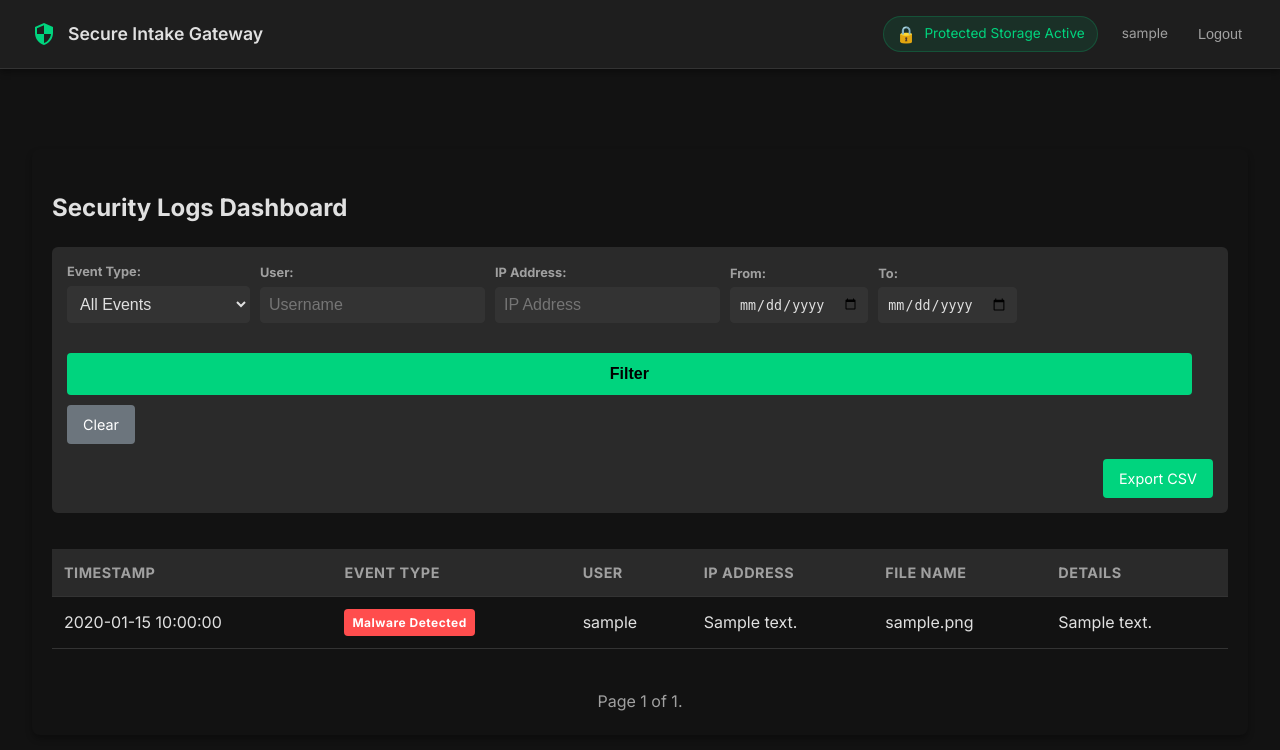
After one commit to Harshit-Maurya838/secure-file-upload-portal, a Django app: page /security/logs/ in a window 1280 px wide. The commit adds this page. Shown: the top 750 px of the page. Run offline with Django 5.2, Linux system fonts and the light colour scheme; a user stored in the database is signed in; tables that the repository leaves empty hold one stand-in row (values such as "Sample post").

Commit message:
Admins can see logs

```diff
--- a/uploads/static/css/styles.css
+++ b/uploads/static/css/styles.css
@@ -265,3 +265,151 @@ td a:hover {
 .mt-4 { margin-top: 1.5rem; }
 .mb-4 { margin-bottom: 1.5rem; }
 .text-muted { color: var(--text-secondary); font-size: 0.85rem; }
+
+/* Security Dashboard */
+.security-dashboard {
+    background-color: var(--card-bg);
+    padding: 20px;
+    border-radius: 8px;
+    box-shadow: 0 4px 6px rgba(0, 0, 0, 0.3);
+    margin-top: 2rem;
+    color: var(--text-primary);
+}
+
+.dashboard-controls {
+    display: flex;
+    justify-content: space-between;
+    align-items: center;
+    margin-bottom: 20px;
+    flex-wrap: wrap;
+    gap: 15px;
+    background: #2a2a2a;
+    padding: 15px;
+    border-radius: 6px;
+}
+
+.filter-form {
+    display: flex;
+    flex-wrap: wrap;
+    gap: 10px;
+    align-items: end;
+}
+
+.form-group {
+    display: flex;
+    flex-direction: column;
+}
+
+.form-group label {
+    font-size: 0.8em;
+    font-weight: bold;
+    margin-bottom: 3px;
+    color: var(--text-secondary);
+}
+
+.filter-form input, .filter-form select {
+    padding: 8px;
+    border: 1px solid var(--border-color);
+    border-radius: 4px;
+    background-color: #333;
+    color: var(--text-primary);
+}
+
+.table-container {
+    overflow-x: auto;
+}
+
+.security-table {
+    width: 100%;
+    border-collapse: collapse;
+    margin-bottom: 20px;
+}
+
+.security-table th, .security-table td {
+    padding: 12px;
+    text-align: left;
+    border-bottom: 1px solid var(--border-color);
+}
+
+.security-table th {
+    background-color: #2a2a2a;
+    font-weight: bold;
+    color: var(--text-secondary);
+}
+
+.security-table tr:hover {
+    background-color: #2a2a2a;
+}
+
+.badge {
+    padding: 4px 8px;
+    border-radius: 4px;
+    font-size: 0.75em;
+    font-weight: bold;
+    color: white;
+}
+
+.badge-DOWNLOAD {
+    background-color: var(--accent-primary); /* Green */
+}
+
+.badge-LOGIN_FAIL, .badge-INVALID_TYPE, .badge-SIZE_LIMIT {
+    background-color: var(--accent-warning); /* Yellow */
+    color: #333;
+}
+
+.badge-MALWARE_DETECTED {
+    background-color: var(--accent-alert); /* Red */
+}
+
+.no-data {
+    text-align: center;
+    padding: 20px;
+    color: var(--text-secondary);
+    font-style: italic;
+}
+
+.pagination {
+    margin-top: 20px;
+    text-align: center;
+}
+
+.step-links a {
+    color: var(--accent-primary);
+    text-decoration: none;
+    margin: 0 5px;
+}
+
+.step-links .current {
+    color: var(--text-secondary);
+    margin: 0 5px;
+}
+
+.export-controls {
+    margin-left: auto;
+}
+
+.btn-secondary {
+    background-color: #6c757d;
+    color: white;
+    padding: 0.5rem 1rem;
+    border-radius: 4px;
+    text-decoration: none;
+    font-size: 0.9rem;
+    border: none;
+    cursor: pointer;
+}
+
+.btn-success {
+    background-color: var(--accent-primary);
+    color: white;
+    padding: 0.5rem 1rem;
+    border-radius: 4px;
+    text-decoration: none;
+    font-size: 0.9rem;
+    display: inline-block;
+}
+
+.btn-success:hover {
+    opacity: 0.9;
+}
--- /dev/null
+++ b/uploads/templates/uploads/security_logs.html
@@ -0,0 +1,101 @@
+{% extends 'base.html' %}
+
+{% block content %}
+<div class="security-dashboard">
+    <h2>Security Logs Dashboard</h2>
+
+    <div class="dashboard-controls">
+        <form method="get" class="filter-form">
+            <div class="form-group">
+                <label for="event_type">Event Type:</label>
+                <select name="event_type" id="event_type">
+                    <option value="">All Events</option>
+                    {% for type_code, type_name in event_types %}
+                        <option value="{{ type_code }}" {% if request.GET.event_type == type_code %}selected{% endif %}>{{ type_name }}</option>
+                    {% endfor %}
+                </select>
+            </div>
+
+            <div class="form-group">
+                <label for="user">User:</label>
+                <input type="text" name="user" id="user" value="{{ request.GET.user }}" placeholder="Username">
+            </div>
+
+            <div class="form-group">
+                <label for="ip">IP Address:</label>
+                <input type="text" name="ip" id="ip" value="{{ request.GET.ip }}" placeholder="IP Address">
+            </div>
+
+            <div class="form-group">
+                <label for="date_min">From:</label>
+                <input type="date" name="date_min" id="date_min" value="{{ request.GET.date_min }}">
+            </div>
+
+            <div class="form-group">
+                <label for="date_max">To:</label>
+                <input type="date" name="date_max" id="date_max" value="{{ request.GET.date_max }}">
+            </div>
+
+            <button type="submit" class="btn btn-primary">Filter</button>
+            <a href="{% url 'security_logs' %}" class="btn btn-secondary">Clear</a>
+        </form>
+
+        <div class="export-controls">
+            <a href="{{ request.get_full_path }}&export=csv" class="btn btn-success">Export CSV</a>
+        </div>
+    </div>
+
+    <div class="table-container">
+        <table class="security-table">
+            <thead>
+                <tr>
+                    <th>Timestamp</th>
+                    <th>Event Type</th>
+                    <th>User</th>
+                    <th>IP Address</th>
+                    <th>File Name</th>
+                    <th>Details</th>
+                </tr>
+            </thead>
+            <tbody>
+                {% for event in page_obj %}
+                    <tr>
+                        <td>{{ event.timestamp|date:"Y-m-d H:i:s" }}</td>
+                        <td>
+                            <span class="badge badge-{{ event.event_type }}">
+                                {{ event.get_event_type_display }}
+                            </span>
+                        </td>
+                        <td>{{ event.user.username|default:"Anonymous" }}</td>
+                        <td>{{ event.ip_address }}</td>
+                        <td>{{ event.file_name }}</td>
+                        <td>{{ event.details }}</td>
+                    </tr>
+                {% empty %}
+                    <tr>
+                        <td colspan="6" class="no-data">No security events found.</td>
+                    </tr>
+                {% endfor %}
+            </tbody>
+        </table>
+    </div>
+
+    <div class="pagination">
+        <span class="step-links">
+            {% if page_obj.has_previous %}
+                <a href="?page=1{% if request.GET.event_type %}&event_type={{ request.GET.event_type }}{% endif %}{% if request.GET.user %}&user={{ request.GET.user }}{% endif %}{% if request.GET.ip %}&ip={{ request.GET.ip }}{% endif %}{% if request.GET.date_min %}&date_min={{ request.GET.date_min }}{% endif %}{% if request.GET.date_max %}&date_max={{ request.GET.date_max }}{% endif %}">&laquo; first</a>
+                <a href="?page={{ page_obj.previous_page_number }}{% if request.GET.event_type %}&event_type={{ request.GET.event_type }}{% endif %}{% if request.GET.user %}&user={{ request.GET.user }}{% endif %}{% if request.GET.ip %}&ip={{ request.GET.ip }}{% endif %}{% if request.GET.date_min %}&date_min={{ request.GET.date_min }}{% endif %}{% if request.GET.date_max %}&date_max={{ request.GET.date_max }}{% endif %}">previous</a>
+            {% endif %}
+
+            <span class="current">
+                Page {{ page_obj.number }} of {{ page_obj.paginator.num_pages }}.
+            </span>
+
+            {% if page_obj.has_next %}
+                <a href="?page={{ page_obj.next_page_number }}{% if request.GET.event_type %}&event_type={{ request.GET.event_type }}{% endif %}{% if request.GET.user %}&user={{ request.GET.user }}{% endif %}{% if request.GET.ip %}&ip={{ request.GET.ip }}{% endif %}{% if request.GET.date_min %}&date_min={{ request.GET.date_min }}{% endif %}{% if request.GET.date_max %}&date_max={{ request.GET.date_max }}{% endif %}">next</a>
+                <a href="?page={{ page_obj.paginator.num_pages }}{% if request.GET.event_type %}&event_type={{ request.GET.event_type }}{% endif %}{% if request.GET.user %}&user={{ request.GET.user }}{% endif %}{% if request.GET.ip %}&ip={{ request.GET.ip }}{% endif %}{% if request.GET.date_min %}&date_min={{ request.GET.date_min }}{% endif %}{% if request.GET.date_max %}&date_max={{ request.GET.date_max }}{% endif %}">last &raquo;</a>
+            {% endif %}
+        </span>
+    </div>
+</div>
+{% endblock %}
--- a/uploads/urls.py
+++ b/uploads/urls.py
@@ -5,4 +5,5 @@ urlpatterns = [
     path('', views.upload_file, name='upload_file'),
     path('files/', views.file_list, name='file_list'),
     path('download/<int:file_id>/', views.download_file, name='download_file'),
+    path('security/logs/', views.security_logs, name='security_logs'),
 ]
--- a/uploads/views.py
+++ b/uploads/views.py
@@ -8,6 +8,13 @@ from django_ratelimit.decorators import ratelimit
 
 from .utils import scan_file, move_to_clean, sanitize_file, log_security_event
 from django.core.exceptions import ValidationError
+from django.contrib.admin.views.decorators import staff_member_required
+from django.core.paginator import Paginator
+from django.http import HttpResponse
+import csv
+from .models import SecurityEvent
+from datetime import datetime
+
 
 @ratelimit(key='ip', rate='10/m', method='POST', block=True)
 @login_required
@@ -69,3 +76,68 @@ def download_file(request, file_id):
 def file_list(request):
     files = UploadedFile.objects.filter(status='CLEAN').order_by('-uploaded_at')
     return render(request, 'uploader/file_list.html', {'files': files})
+
+@staff_member_required
+def security_logs(request):
+    # Filter setup
+    events = SecurityEvent.objects.all().order_by('-timestamp')
+
+    event_type = request.GET.get('event_type')
+    if event_type:
+        events = events.filter(event_type=event_type)
+
+    user_query = request.GET.get('user')
+    if user_query:
+        events = events.filter(user__username__icontains=user_query)
+
+    ip_query = request.GET.get('ip')
+    if ip_query:
+        events = events.filter(ip_address__icontains=ip_query)
+
+    date_min = request.GET.get('date_min')
+    if date_min:
+        try:
+            events = events.filter(timestamp__gte=date_min)
+        except ValidationError:
+            pass # Ignore invalid date
+
+    date_max = request.GET.get('date_max')
+    if date_max:
+         try:
+            # Add time to include the whole day
+            events = events.filter(timestamp__lte=date_max + " 23:59:59")
+         except ValidationError:
+            pass
+
+    # CSV Export
+    if request.GET.get('export') == 'csv':
+        response = HttpResponse(content_type='text/csv')
+        response['Content-Disposition'] = f'attachment; filename="security_logs_{datetime.now().strftime("%Y%m%d_%H%M%S")}.csv"'
+
+        writer = csv.writer(response)
+        writer.writerow(['Timestamp', 'Event Type', 'User', 'IP Address', 'File Name', 'Details'])
+
+        for event in events:
+            writer.writerow([
+                event.timestamp,
+                event.event_type,
+                event.user.username if event.user else 'Anonymous',
+                event.ip_address,
+                event.file_name,
+                event.details
+            ])
+
+        return response
+
+    # Pagination
+    paginator = Paginator(events, 25) # 25 events per page
+    page_number = request.GET.get('page')
+    page_obj = paginator.get_page(page_number)
+
+    # Event types for filter dropdown
+    event_types = SecurityEvent.EVENT_TYPES
+
+    return render(request, 'uploads/security_logs.html', {
+        'page_obj': page_obj,
+        'event_types': event_types,
+    })
```
Also changed, not shown: uploads/tests_security_logs.py (added, +120 -0 lines).
